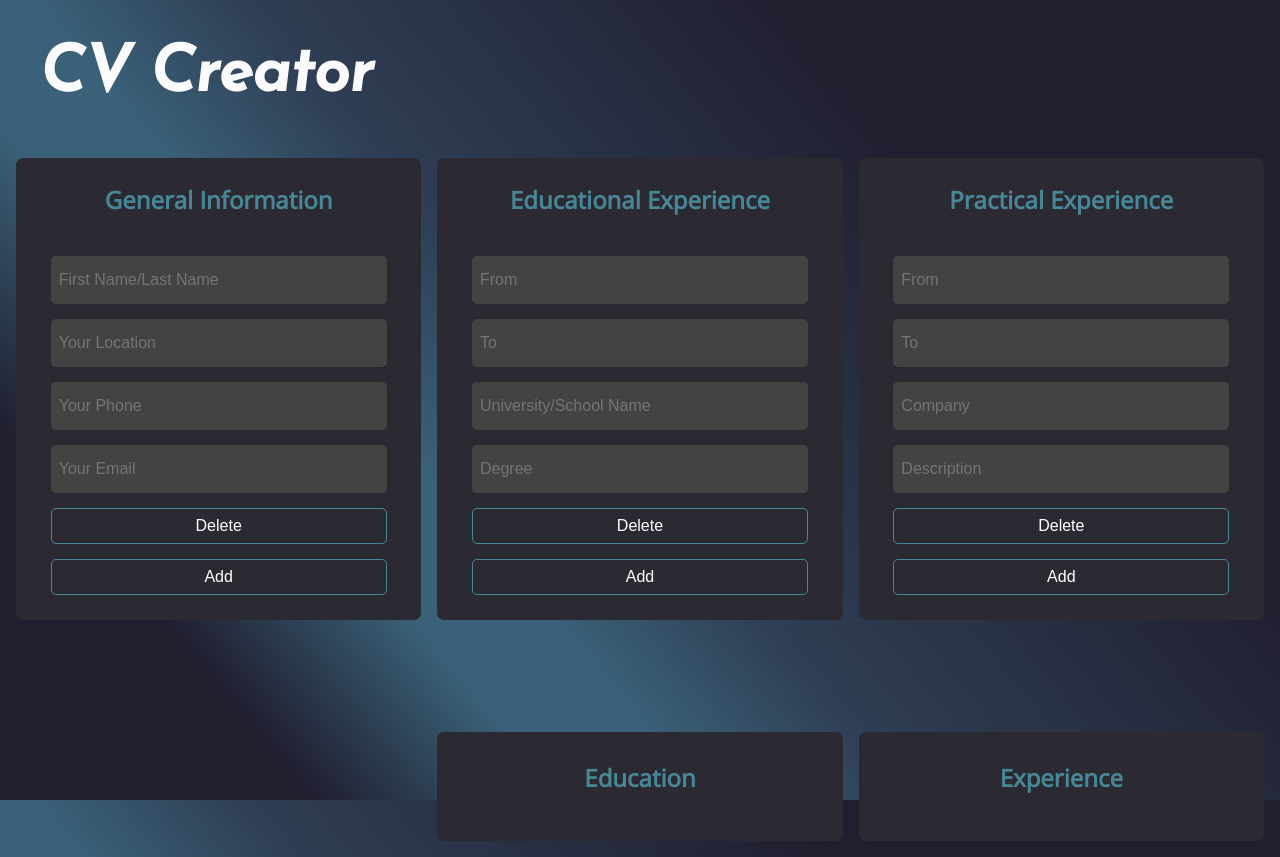
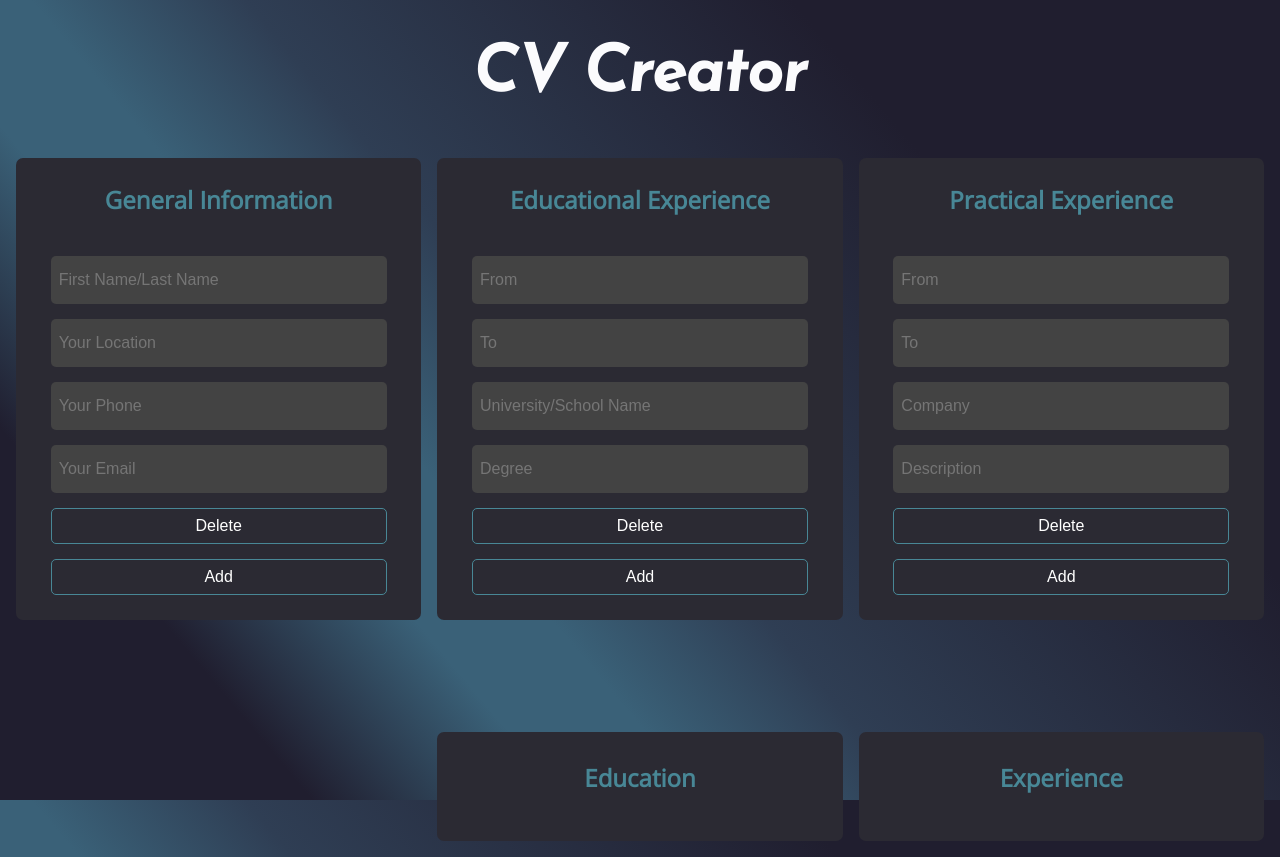
Before and after one commit to bpetermann/cv-creator, a React (Create React App) app: page / in a window 1280 px wide. Built offline with nearby package versions, Linux system fonts and the light colour scheme.

Commit message:
changed header placement

```diff
--- a/src/styles/Body.css
+++ b/src/styles/Body.css
@@ -18,5 +18,7 @@ body {
 h1 {
   font-family: 'Josefin Sans', sans-serif;
   font-size: 4em;
-  margin-left: 0.5em;
+  display: flex;
+  flex-direction: column;
+  align-items: center;
 }
```
Also changed, not shown: 11 other files (tests, documents, lock files or other folders).
